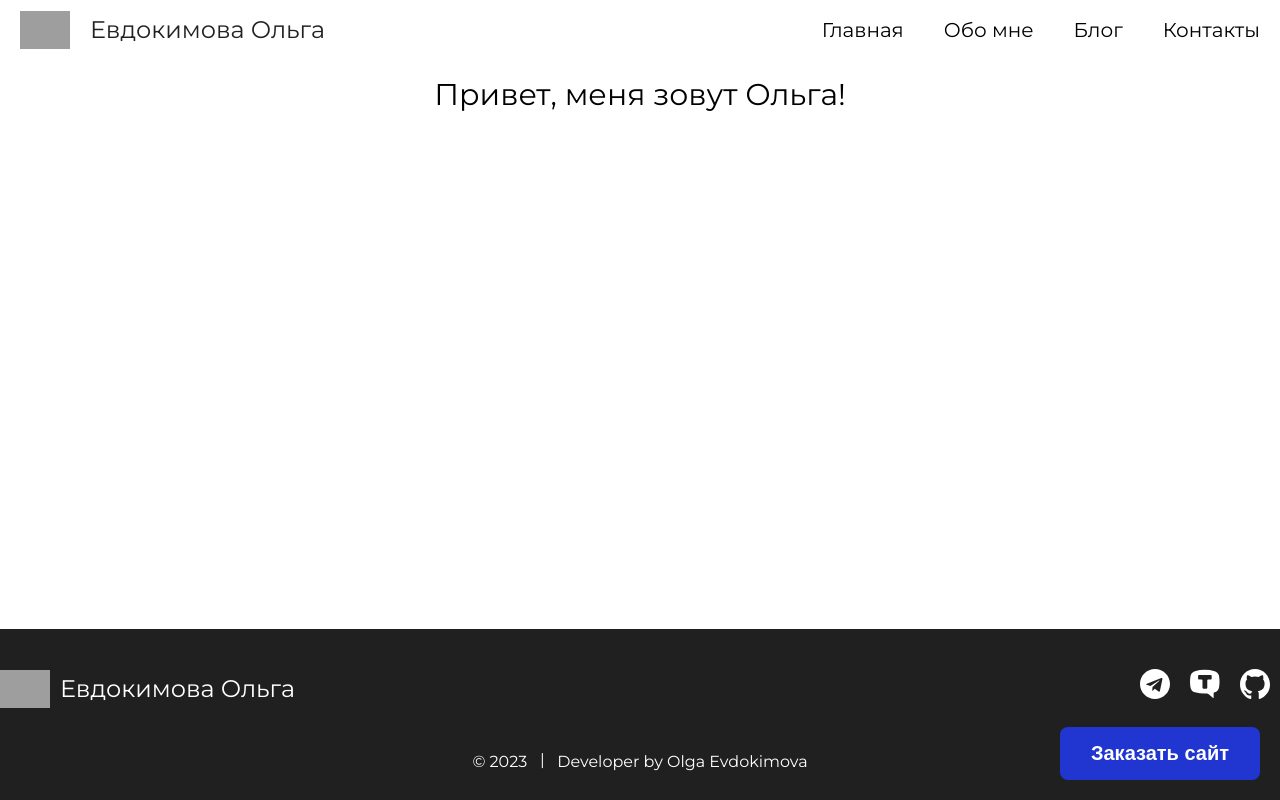
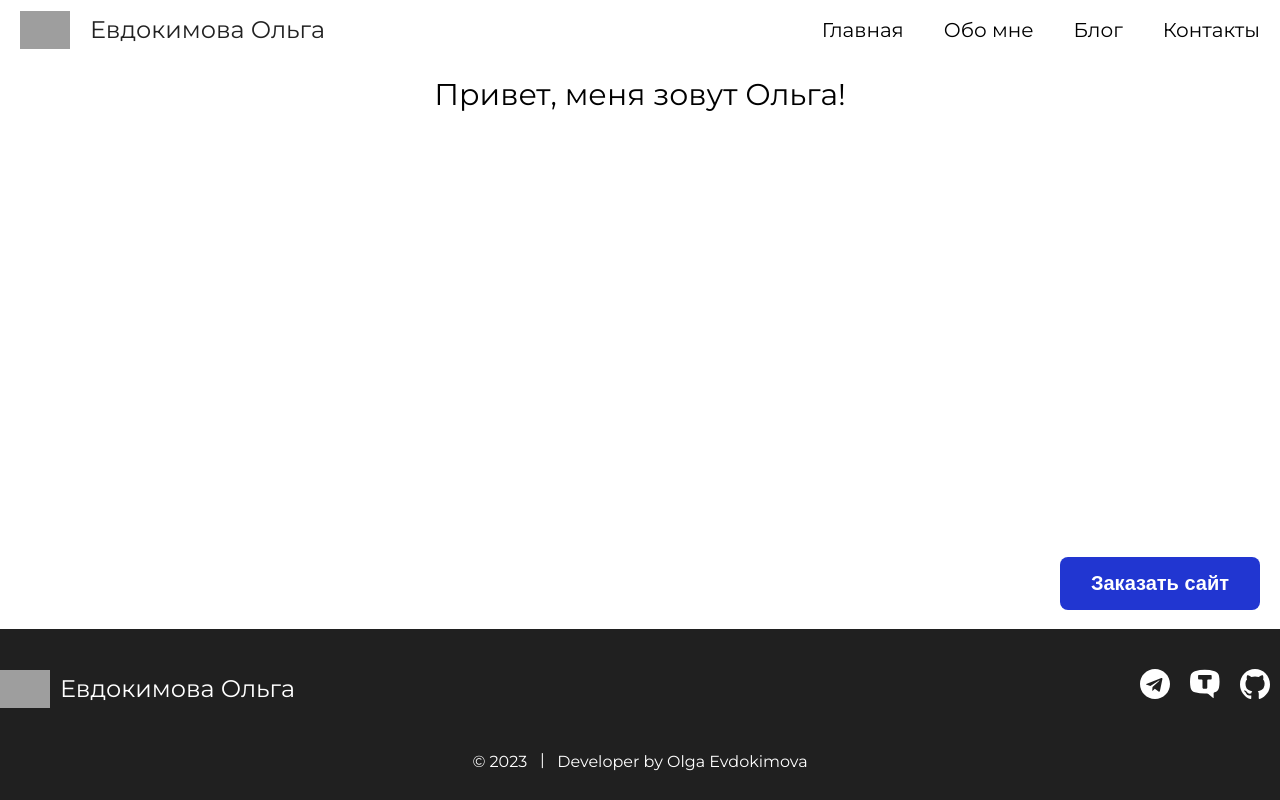
Before and after one commit to olga-evdokimova/evdokimovaolga, a Next.js app: page / in a window 1280 px wide. Built offline with nearby package versions, Linux system fonts and the light colour scheme; grey boxes are pictures that could not be loaded.

Commit message:
правки

```diff
--- a/app/components/Social/Social.tsx
+++ b/app/components/Social/Social.tsx
@@ -1,5 +1,5 @@
 
-import "./Social.scss";
+import "./social.scss";
 
 
 export default function Social () {
--- a/app/components/button/Button.scss
+++ b/app/components/button/Button.scss
@@ -2,7 +2,7 @@
     position: fixed;
     z-index: 99;
     background-color: #2136d1;
-    bottom: 20px;
+    bottom: 190px;
     right: 20px;
     padding: 15px;
     width: 200px;
@@ -34,6 +34,7 @@
         margin: 0 auto;
         padding: 10px;
         font-size: 16px;
+        bottom: 20px;
     }
 }
 @keyframes shine {
```
